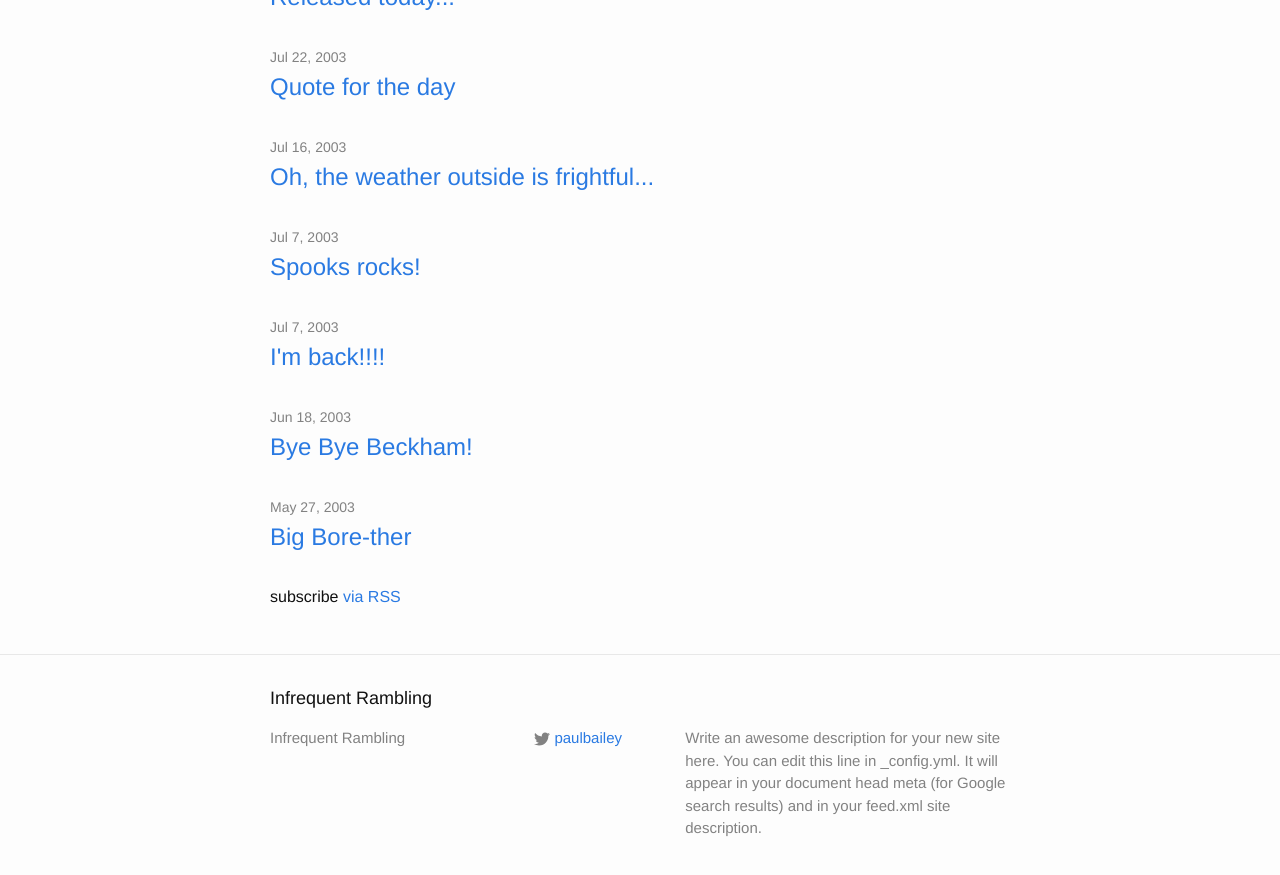
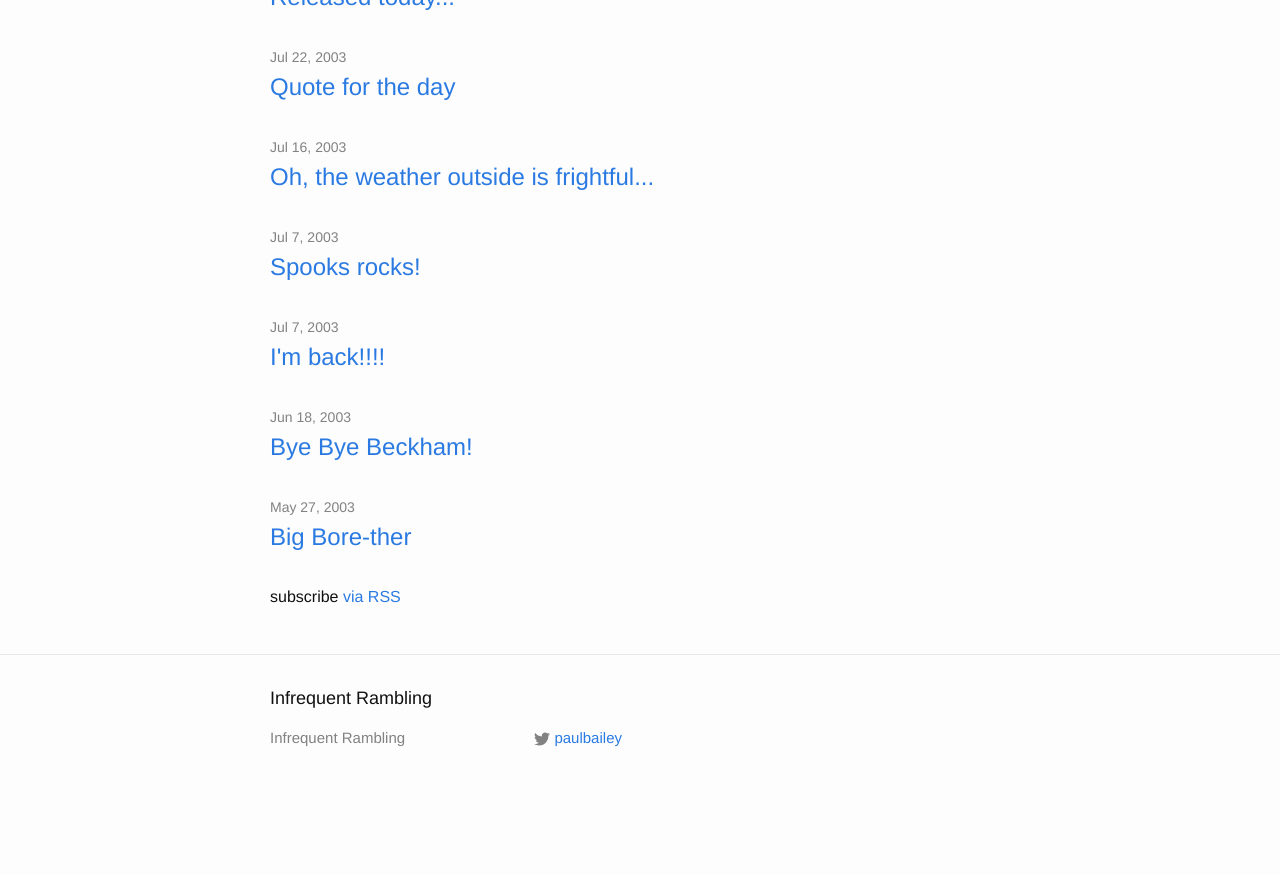
Before and after one commit to paulbailey/paulbailey.github.io, a Jekyll site: the page built from index.html, in a window 1280 px wide and 900 px high, scrolled down 9956 px. Shown: the top 875 px of the window. Built offline with Jekyll 4.4.1, drawn with Linux system fonts in a browser that asks for light colours; after the commit the page ends 10766 px from its top, so only the background shows below that.

Commit message:
Configure some automation

```diff
--- /dev/null
+++ b/CNAME
@@ -0,0 +1 @@
+www.infrequentrambling.net
--- a/_config.yml
+++ b/_config.yml
@@ -1,9 +1,6 @@
 # Site settings
 title: Infrequent Rambling
-description: > # this means to ignore newlines until "baseurl:"
-  Write an awesome description for your new site here. You can edit this
-  line in _config.yml. It will appear in your document head meta (for
-  Google search results) and in your feed.xml site description.
+description: > # Stuff that's spilled out of my head over the last decade or so
 baseurl: "" # the subpath of your site, e.g. /blog/
 url: "http://www.infrequentrambling.net" # the base hostname & protocol for your site
 twitter_username: paulbailey
@@ -12,3 +9,9 @@
 markdown: kramdown
 
 permalink: :title.html
+
+include:
+  - .nojekyll
+
+exclude:
+  - "Rakefile"
```
Also changed, not shown: 1 other file.
